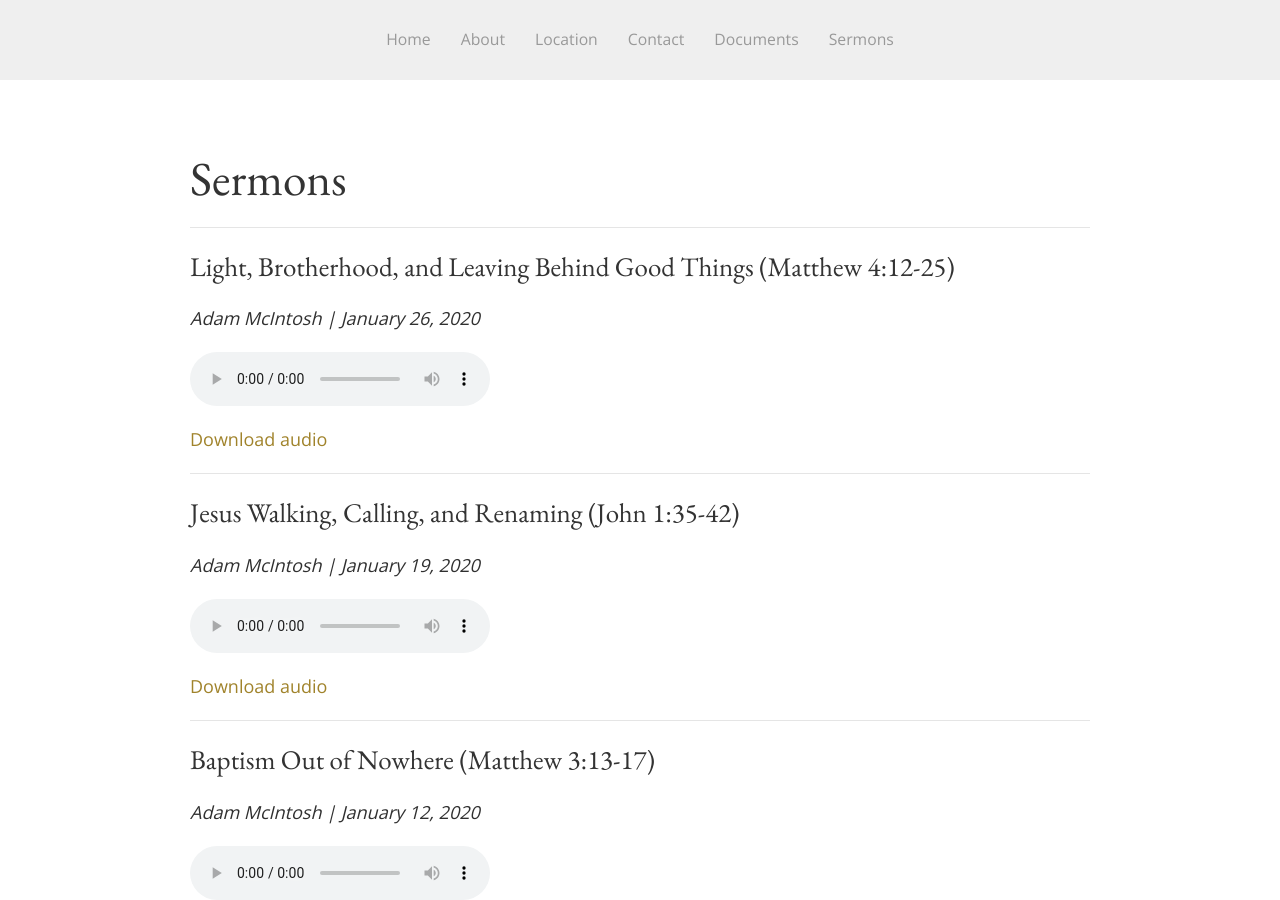
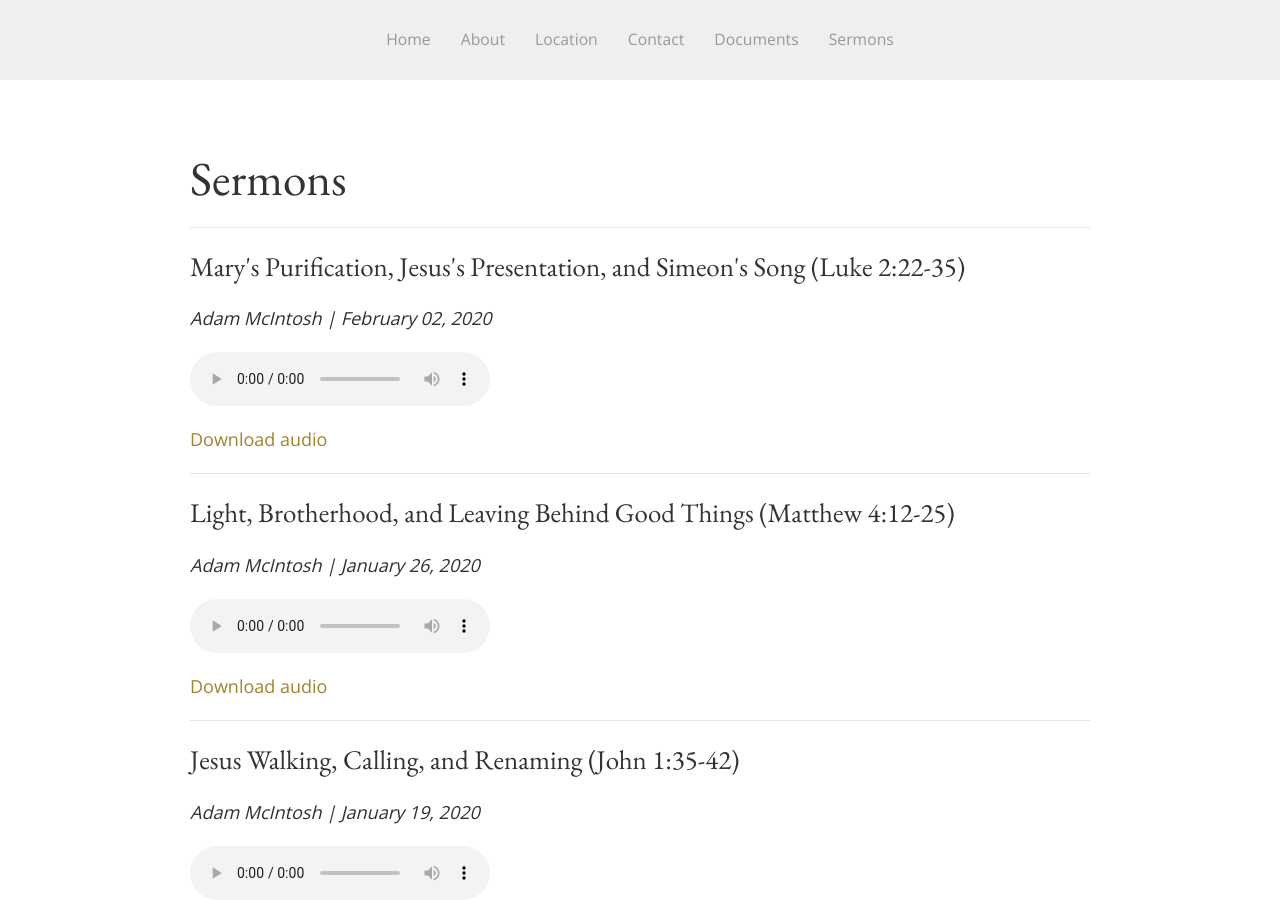
Before and after one commit to SaintDavidsChurch/website, a Jekyll site: the page built from sermons.html, in a window 1280 px wide and 900 px high. Built offline with Jekyll 4.4.1, drawn with Linux system fonts in a browser that asks for light colours.

Commit message:
Updated by InferCMS

```diff
--- a/_data/sermons.yml
+++ b/_data/sermons.yml
@@ -42,3 +42,7 @@
   date: '2020-01-26'
   preacher: Adam McIntosh
   audio_file: https://saintdavids.church/assets/sermons/Adam-McIntosh_Jan26-2020_Matt4.12-25.mp3
+- title: Mary's Purification, Jesus's Presentation, and Simeon's Song (Luke 2:22-35)
+  date: '2020-02-02'
+  preacher: Adam McIntosh
+  audio_file: https://saintdavids.church/assets/sermons/Adam-McIntosh_Feb2-2020_Luke2.22-35.mp3
```
